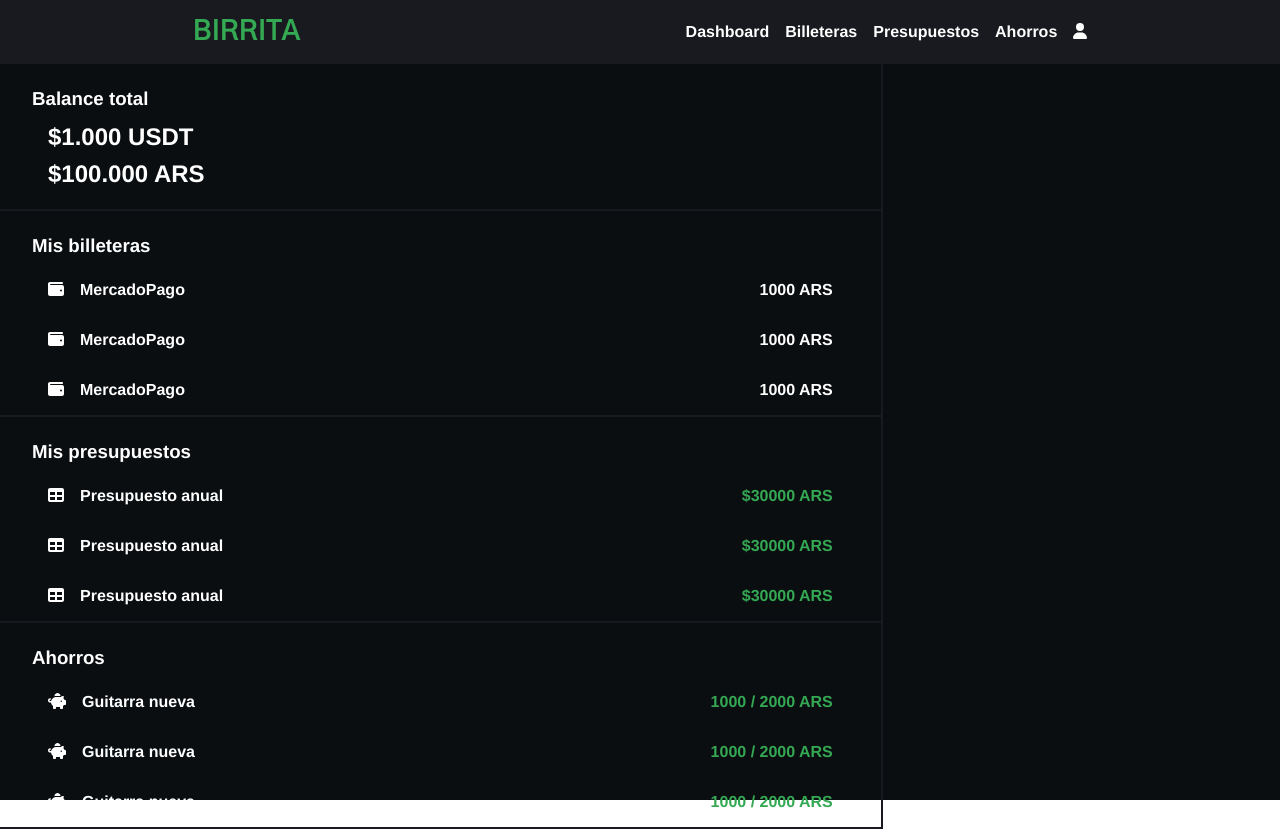
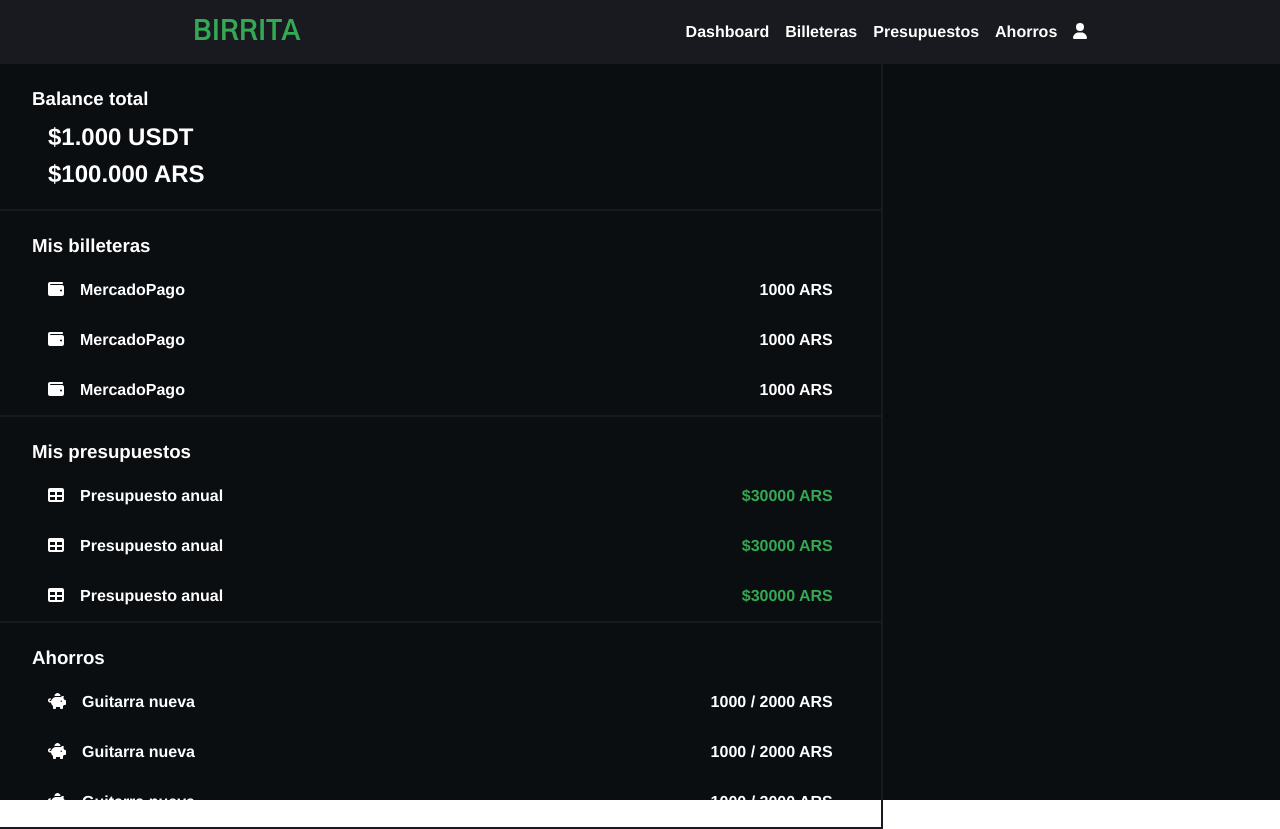
Before and after one commit to GuidoRial/personal-finance-app-frontend, a Vue app: page /dashboard in a window 1280 px wide. Built offline with nearby package versions, Linux system fonts and the light colour scheme.

Commit message:
Change text color

```diff
--- a/src/components/dashboard/dashboardSaving.vue
+++ b/src/components/dashboard/dashboardSaving.vue
@@ -38,6 +38,6 @@ export default {
 }
 
 .saving-balance {
-  color: var(--primary);
+  /* color: var(--white); */
 }
 </style>
```
